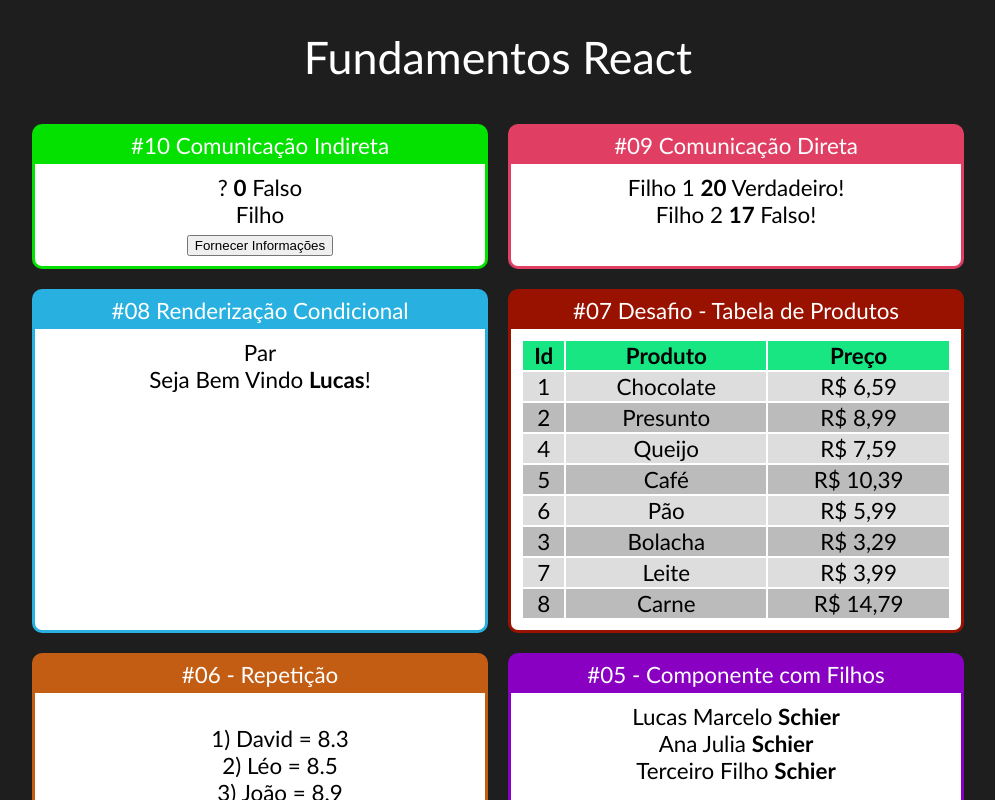
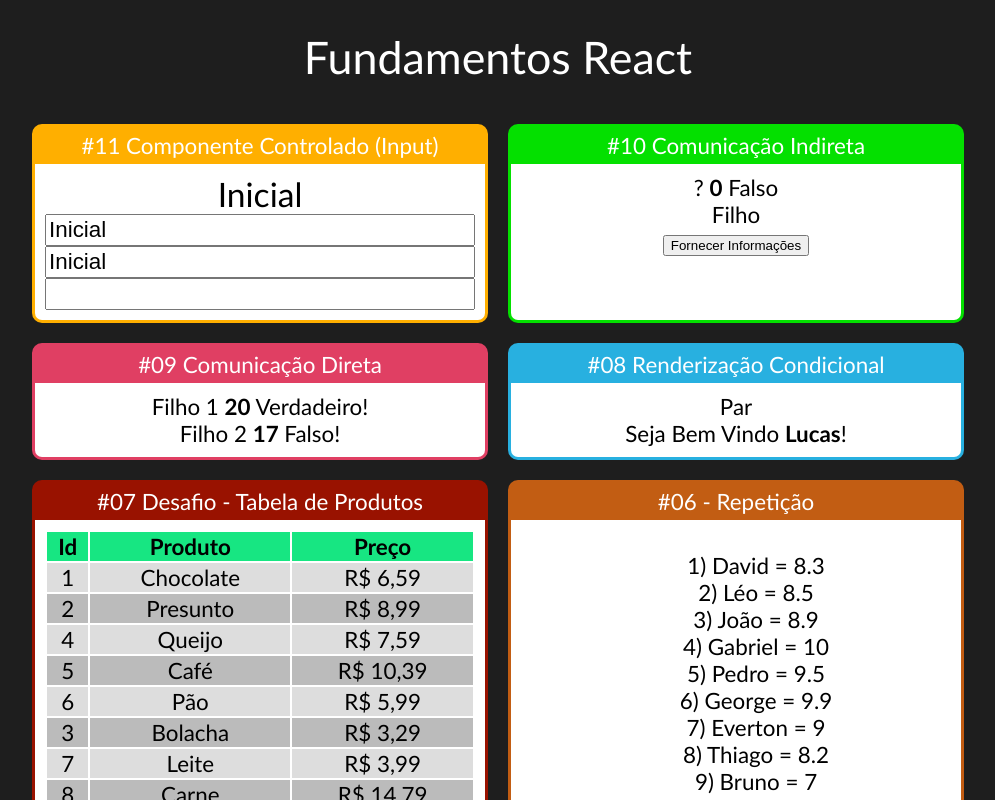
Before and after one commit to lucaschier179/fundamentos-react, a React (Create React App) app: page / in a window 1280 px wide. Shown: the top 800 px of the page, without its empty margins (142-1137 px from the left). Built offline with nearby package versions, Linux system fonts and the light colour scheme.

Commit message:
aula 36
Componente controlado

```diff
--- a/src/App.jsx
+++ b/src/App.jsx
@@ -3,6 +3,7 @@
 
 import Card from "./components/layout/Card";
 
+import Input from "./components/formulario/Input";
 import IndiretaPai from "./components/comunicacao/IndiretaPai";
 import DiretaPai from "./components/comunicacao/DiretaPai";
 import UsuarioInfo from "./components/condicional/UsuarioInfo";
@@ -21,6 +22,11 @@
         <h1>Fundamentos React</h1>
 
         <div className="Cards">
+
+            <Card titulo="#11 Componente Controlado (Input)" color="#FFAF00">
+            <Input></Input>
+            </Card>
+
             <Card titulo="#10 Comunicação Indireta" color="#04E000">
                 <IndiretaPai></IndiretaPai>
             </Card>
--- /dev/null
+++ b/src/components/formulario/Input.css
@@ -0,0 +1,3 @@
+.Input input {
+    font-size: 1.4rem;
+}
--- /dev/null
+++ b/src/components/formulario/Input.jsx
@@ -0,0 +1,24 @@
+import "./Input.css";
+import React, {useState} from "react";
+
+export default props => {
+    const [valor, setValor] = useState('Inicial');
+
+    function quandoMudar(e) {
+        setValor(e.target.value)
+    }
+
+    return (
+        <div className="Input">
+            <h2>{valor}</h2>
+            <div style={{
+                display: 'flex',
+                flexDirection: 'column'
+            }}>
+                <input value={valor} onChange={quandoMudar}/>
+                <input value={valor} readOnly/>
+                <input value={undefined}/>
+            </div>
+        </div>
+    );
+};
```
